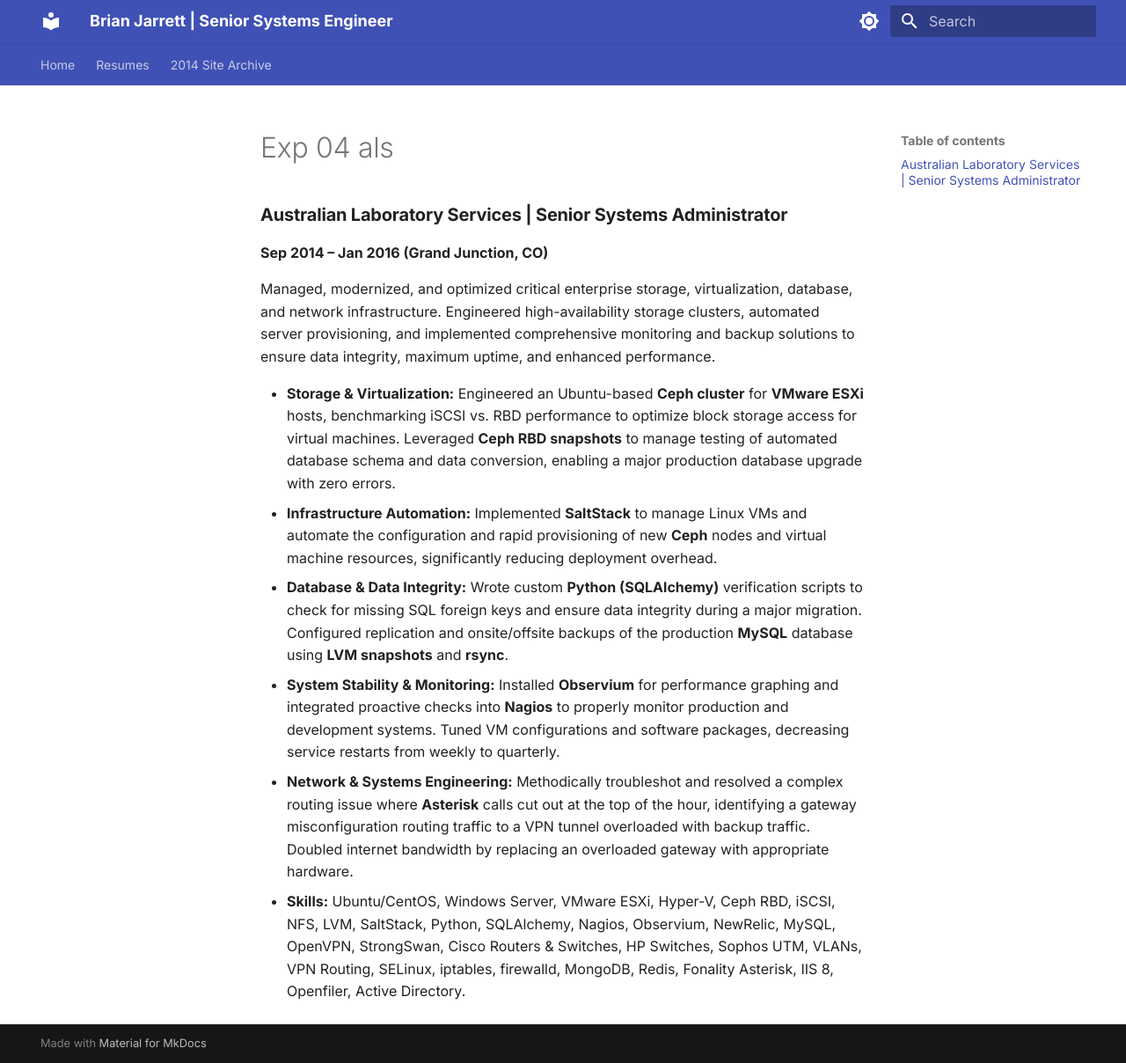
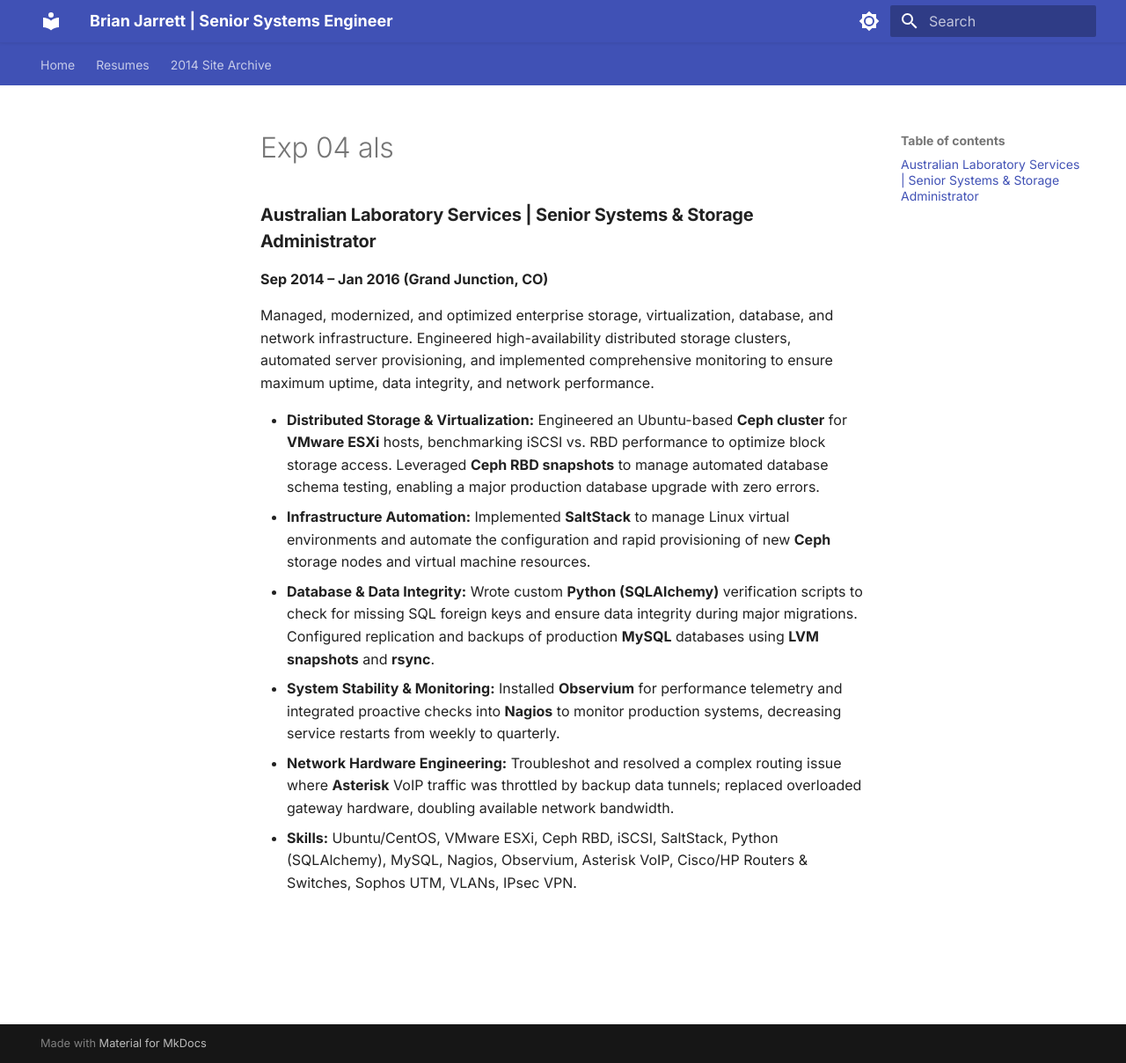
Before and after one commit to celttechie/celttechie.github.io, an MkDocs documentation site: the page built from docs/sections/exp_04_als.md, in a window 1280 px wide and 1208 px high. Shown: the whole window at 88% size. Built offline with MkDocs 1.6.1 and Material for MkDocs 9.7.7, drawn with Linux system fonts in a browser that asks for light colours.

Commit message:
updated experience

```diff
--- a/docs/sections/exp_04_als.md
+++ b/docs/sections/exp_04_als.md
@@ -1,11 +1,11 @@
-### **Australian Laboratory Services | Senior Systems Administrator**
+### **Australian Laboratory Services | Senior Systems & Storage Administrator**
 **Sep 2014 – Jan 2016 (Grand Junction, CO)**
 
-Managed, modernized, and optimized critical enterprise storage, virtualization, database, and network infrastructure. Engineered high-availability storage clusters, automated server provisioning, and implemented comprehensive monitoring and backup solutions to ensure data integrity, maximum uptime, and enhanced performance.
+Managed, modernized, and optimized enterprise storage, virtualization, database, and network infrastructure. Engineered high-availability distributed storage clusters, automated server provisioning, and implemented comprehensive monitoring to ensure maximum uptime, data integrity, and network performance.
 
-*   **Storage & Virtualization:** Engineered an Ubuntu-based **Ceph cluster** for **VMware ESXi** hosts, benchmarking iSCSI vs. RBD performance to optimize block storage access for virtual machines. Leveraged **Ceph RBD snapshots** to manage testing of automated database schema and data conversion, enabling a major production database upgrade with zero errors.
-*   **Infrastructure Automation:** Implemented **SaltStack** to manage Linux VMs and automate the configuration and rapid provisioning of new **Ceph** nodes and virtual machine resources, significantly reducing deployment overhead.
-*   **Database & Data Integrity:** Wrote custom **Python (SQLAlchemy)** verification scripts to check for missing SQL foreign keys and ensure data integrity during a major migration. Configured replication and onsite/offsite backups of the production **MySQL** database using **LVM snapshots** and **rsync**.
-*   **System Stability & Monitoring:** Installed **Observium** for performance graphing and integrated proactive checks into **Nagios** to properly monitor production and development systems. Tuned VM configurations and software packages, decreasing service restarts from weekly to quarterly.
-*   **Network & Systems Engineering:** Methodically troubleshot and resolved a complex routing issue where **Asterisk** calls cut out at the top of the hour, identifying a gateway misconfiguration routing traffic to a VPN tunnel overloaded with backup traffic. Doubled internet bandwidth by replacing an overloaded gateway with appropriate hardware.
-*   **Skills:** Ubuntu/CentOS, Windows Server, VMware ESXi, Hyper-V, Ceph RBD, iSCSI, NFS, LVM, SaltStack, Python, SQLAlchemy, Nagios, Observium, NewRelic, MySQL, OpenVPN, StrongSwan, Cisco Routers & Switches, HP Switches, Sophos UTM, VLANs, VPN Routing, SELinux, iptables, firewalld, MongoDB, Redis, Fonality Asterisk, IIS 8, Openfiler, Active Directory.
+*   **Distributed Storage & Virtualization:** Engineered an Ubuntu-based **Ceph cluster** for **VMware ESXi** hosts, benchmarking iSCSI vs. RBD performance to optimize block storage access. Leveraged **Ceph RBD snapshots** to manage automated database schema testing, enabling a major production database upgrade with zero errors.
+*   **Infrastructure Automation:** Implemented **SaltStack** to manage Linux virtual environments and automate the configuration and rapid provisioning of new **Ceph** storage nodes and virtual machine resources.
+*   **Database & Data Integrity:** Wrote custom **Python (SQLAlchemy)** verification scripts to check for missing SQL foreign keys and ensure data integrity during major migrations. Configured replication and backups of production **MySQL** databases using **LVM snapshots** and **rsync**.
+*   **System Stability & Monitoring:** Installed **Observium** for performance telemetry and integrated proactive checks into **Nagios** to monitor production systems, decreasing service restarts from weekly to quarterly.
+*   **Network Hardware Engineering:** Troubleshot and resolved a complex routing issue where **Asterisk** VoIP traffic was throttled by backup data tunnels; replaced overloaded gateway hardware, doubling available network bandwidth.
+*   **Skills:** Ubuntu/CentOS, VMware ESXi, Ceph RBD, iSCSI, SaltStack, Python (SQLAlchemy), MySQL, Nagios, Observium, Asterisk VoIP, Cisco/HP Routers & Switches, Sophos UTM, VLANs, IPsec VPN.
```
Also changed, not shown: docs/sections/exp_01_cisco_tl.md (+7 -7 lines), docs/sections/exp_01_cisco_tl_short.md (+6 -6 lines), docs/sections/exp_02_cisco_ce.md (+6 -6 lines), docs/sections/exp_02_cisco_ce_short.md (+4 -4 lines), docs/sections/exp_04_als_short.md (+5 -6 lines).
